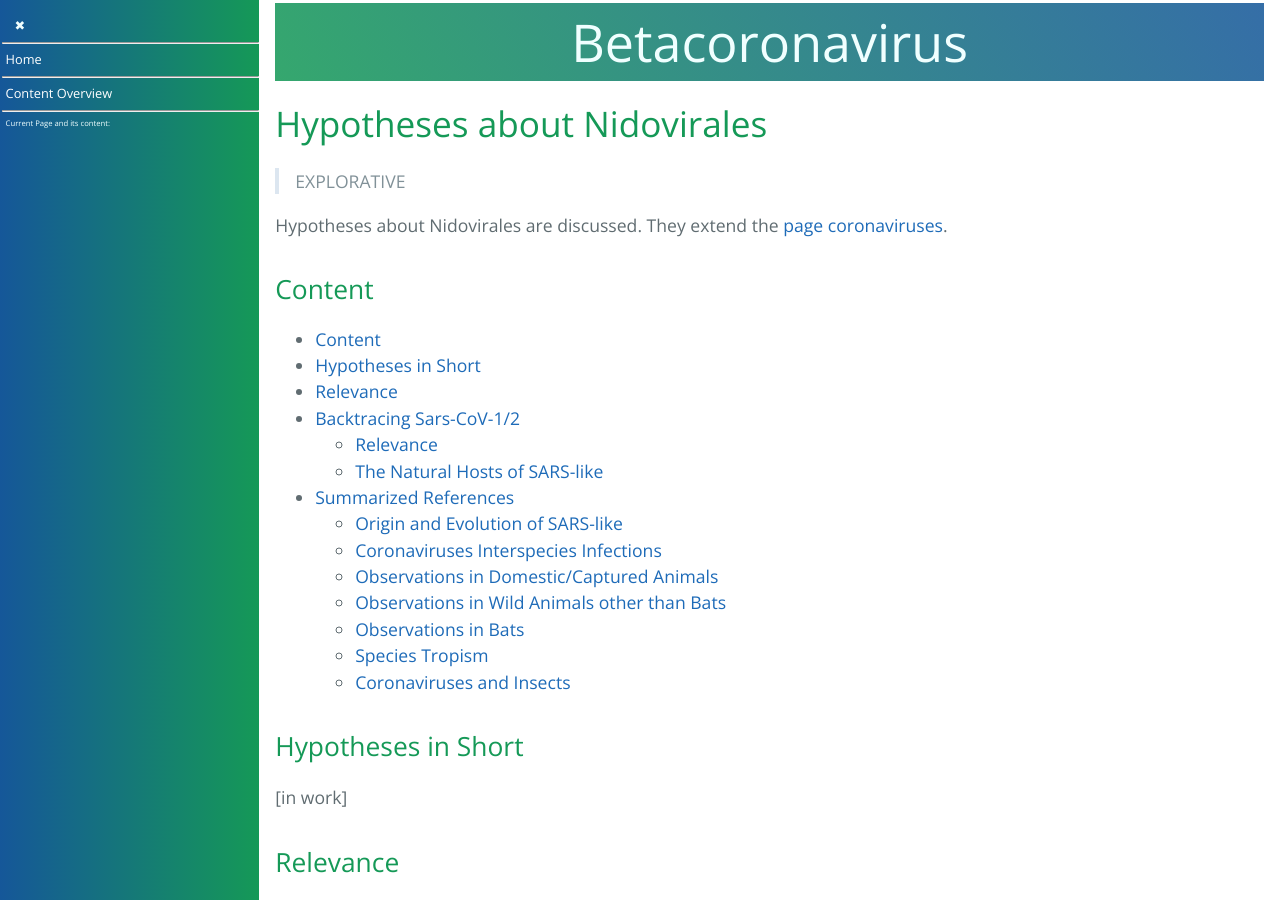
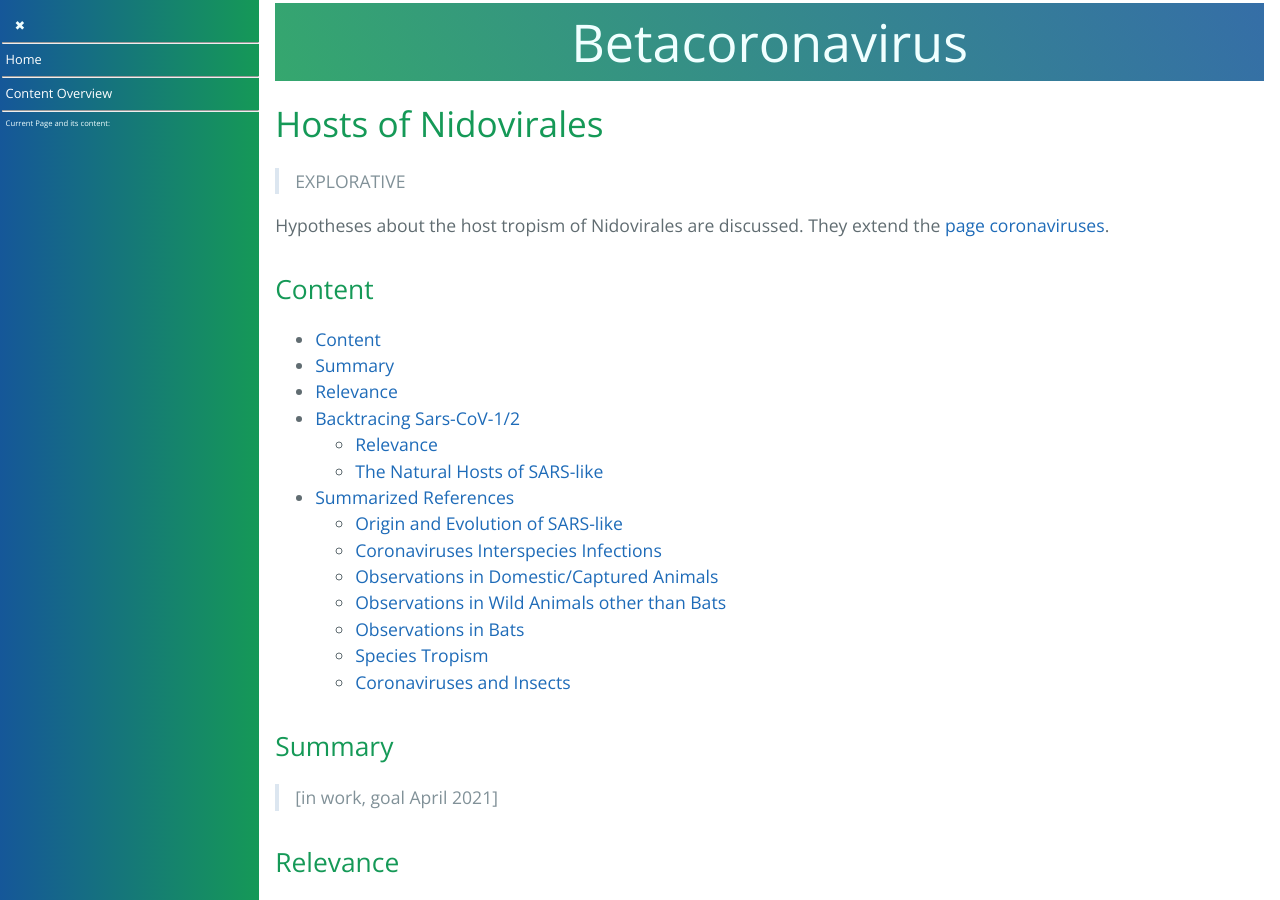
Before and after one commit to forestgrape/coronavirus, a Jekyll site: the page built from 2_biological/host_of_nidovirales.md, in a window 1280 px wide and 900 px high. Built offline with Jekyll 4.4.1, drawn with Linux system fonts in a browser that asks for light colours; our own code applies the rules of GitHub Pages for plain Markdown files; some of the changed text lies outside the part shown.

Commit message:
Renamed hypotheses about-> host of nidovirales

```diff
--- a/2_biological/hypotheses_nidovirales.md
+++ b/2_biological/host_of_nidovirales.md
@@ -1,13 +1,13 @@
 
-# Hypotheses about Nidovirales
+# Hosts of Nidovirales
 
 > EXPLORATIVE
 
-Hypotheses about Nidovirales are discussed. They extend the [page coronaviruses](../2_biological/coronavirus.md#top).
+Hypotheses about the host tropism of Nidovirales are discussed. They extend the [page coronaviruses](../2_biological/coronavirus.md#top).
 
 ## Content
 * [Content](#content)
-* [Hypotheses in Short](#hypotheses-in-short)
+* [Summary](#summary)
 * [Relevance](#relevance)
 * [Backtracing Sars-CoV-1/2](#backtracing-sars-cov-12)
   * [Relevance](#relevance-1)
@@ -24,8 +24,8 @@ Hypotheses about Nidovirales are discussed. They extend the [page coronaviruses]
 
 
 
-## Hypotheses in Short
-[in work]
+## Summary
+> [in work, goal April 2021]
 
 ## Relevance
 To know the evolutionary hosts helps to understand Nidovirales. Understanding in turn can enable us to steer coronaviruses infections, including SARS-CoV-2 infections.
@@ -106,11 +111,6 @@ Notes:
 * references like 'Figure 2' refer to 'Figure 2' in the corresponding paper.
 * word by word extracts are between "..." and denoted as extracts
 
-
-
-## Summarized References
-
-> IN WORK
 
 ### Origin and Evolution of SARS-like
 
```
Also changed, not shown: other parts of 2_biological/host_of_nidovirales.md (+7 -2 lines).
